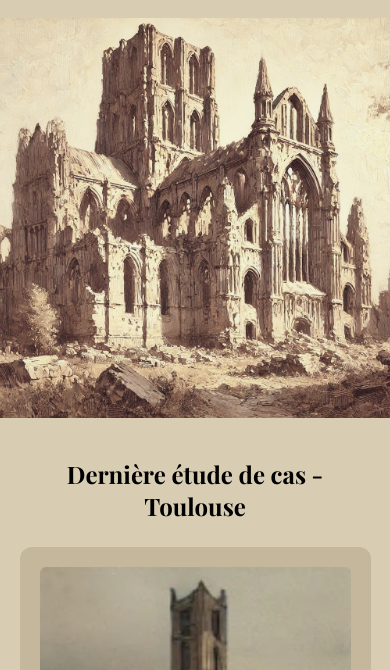
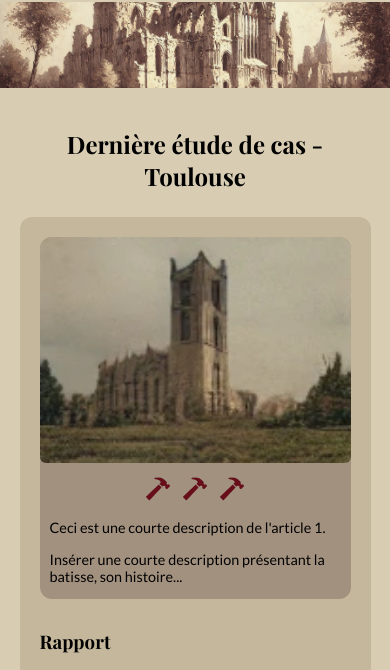
Before and after one commit to gael-mgn/patrimoine, a plain HTML site: page index.html in a window 390 px wide. Shown: the part 112-782 px from the top of the page. Drawn offline with nearby package versions, Linux system fonts and the light colour scheme; a script that the page names is missing.

Commit message:
Add files via upload

```diff
--- a/index.html
+++ b/index.html
@@ -1,6 +1,17 @@
 <!DOCTYPE html>
 <html lang="en">
 <head>
+
+
+
+
+    <meta name="robots" content="noindex, nofollow">
+
+
+
+
+
+
     <meta charset="UTF-8">
     <meta name="viewport" content="width=device-width, initial-scale=1.0">
     <title>Guide du patrimoine en Péril</title>
--- a/style/styles.css
+++ b/style/styles.css
@@ -8,6 +8,11 @@
         }
         .container22 p, .button, .circular-progress, header nav {
     font-family: 'Lato', sans-serif;
+}
+@media (max-width: 768px) {
+body{
+    margin-top: 70px;
+}
 }
 
 header {
@@ -89,7 +94,11 @@ nav ul {
             margin: 0;
         }
         @media (max-width: 768px) {
+            .banner {
+            height: 130px;
+            }
              header nav a {
+
 
             font-size: 1.1em;
         }
@@ -236,6 +245,14 @@ nav ul {
 
 
 }
+.last-study .article {
+    background-color: #A3917F;
+    border-radius: 12px;
+}
+.last-study .article p {
+    padding-left: 10px;
+    padding-right: 10px;
+}
 
 /* Styles pour les div enfants */
 .enfant {
```
